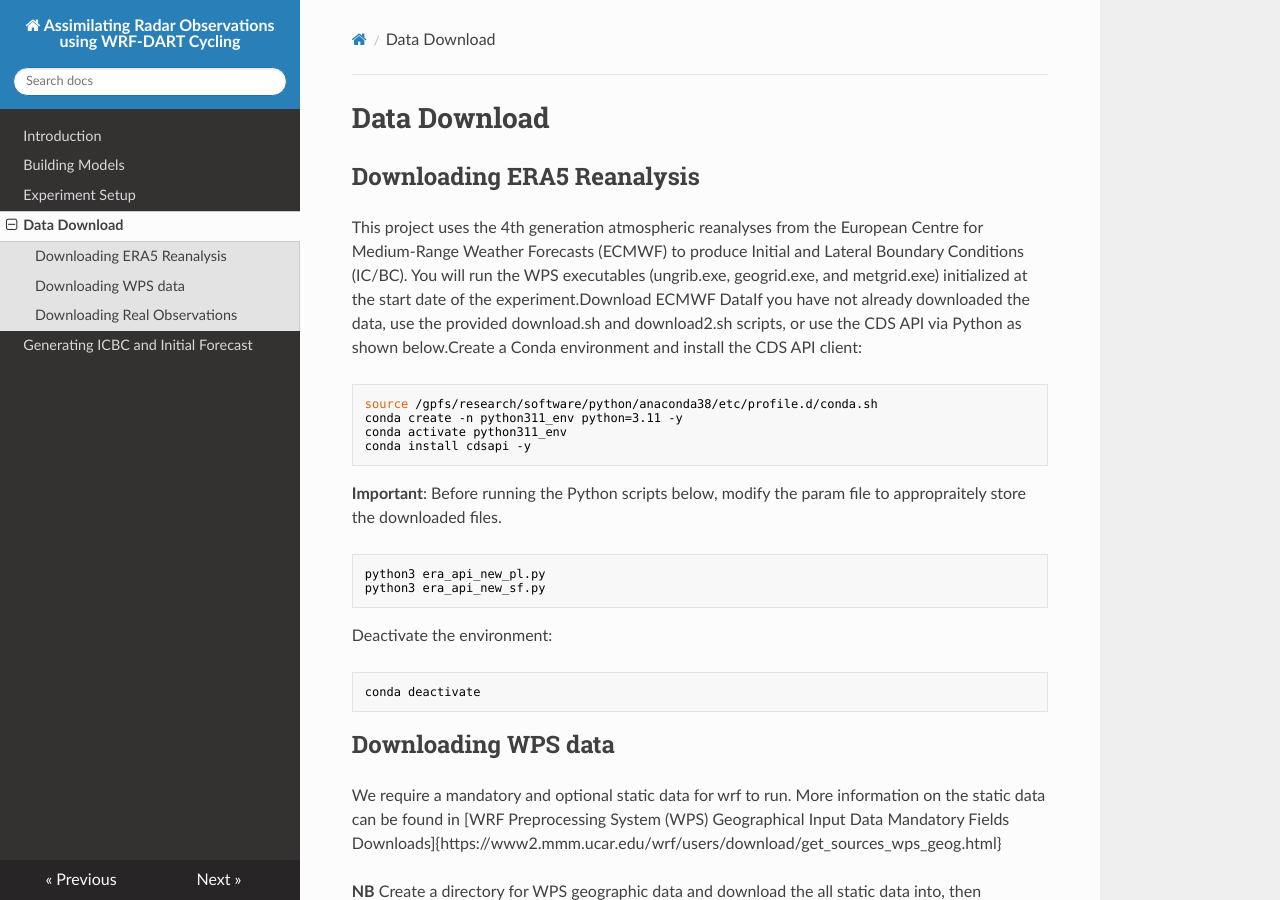
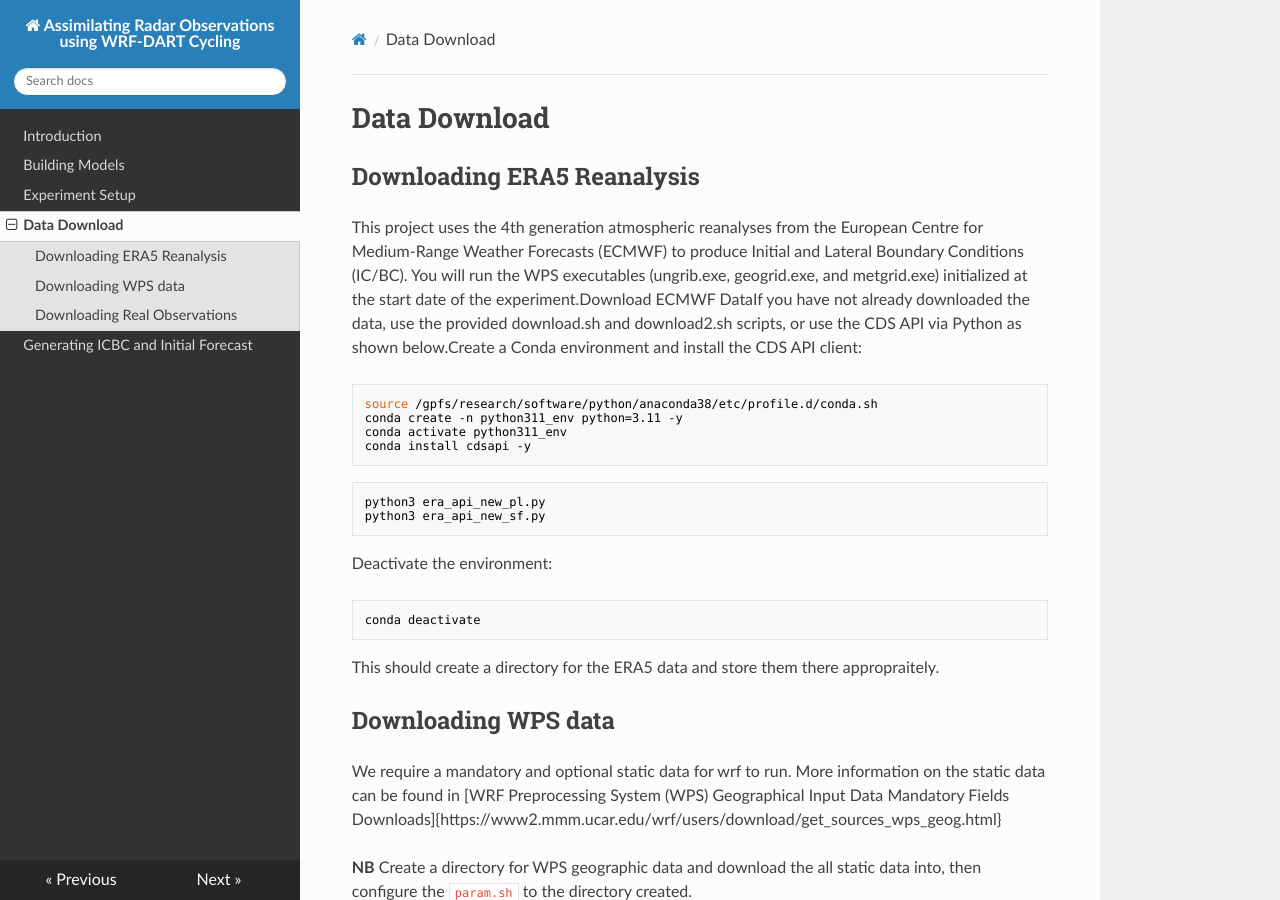
Before and after one commit to stephen-asare/WRF-DART-CYCLING, an MkDocs documentation site: the page built from docs/data_download.md, in a window 1280 px wide and 900 px high. Built offline with MkDocs 1.6.1, drawn with Linux system fonts in a browser that asks for light colours; nearby versions of some CDN libraries.

Commit message:
Update data_download.md

````diff
--- a/docs/data_download.md
+++ b/docs/data_download.md
@@ -8,7 +8,7 @@ conda create -n python311_env python=3.11 -y
 conda activate python311_env
 conda install cdsapi -y
 ```
-**Important**: Before running the Python scripts below, modify the param file to appropraitely store the downloaded files.
+
 ```
 python3 era_api_new_pl.py
 python3 era_api_new_sf.py
@@ -17,6 +17,7 @@ Deactivate the environment:
 ```
 conda deactivate
 ```
+This should create a directory for the ERA5 data and store them there appropraitely.
 
 ## Downloading WPS data
 We require a mandatory and optional static data for wrf to run. More information on the static data can be found in [WRF Preprocessing System (WPS) Geographical Input Data Mandatory Fields Downloads]{https://www2.mmm.ucar.edu/wrf/users/download/get_sources_wps_geog.html}
````
